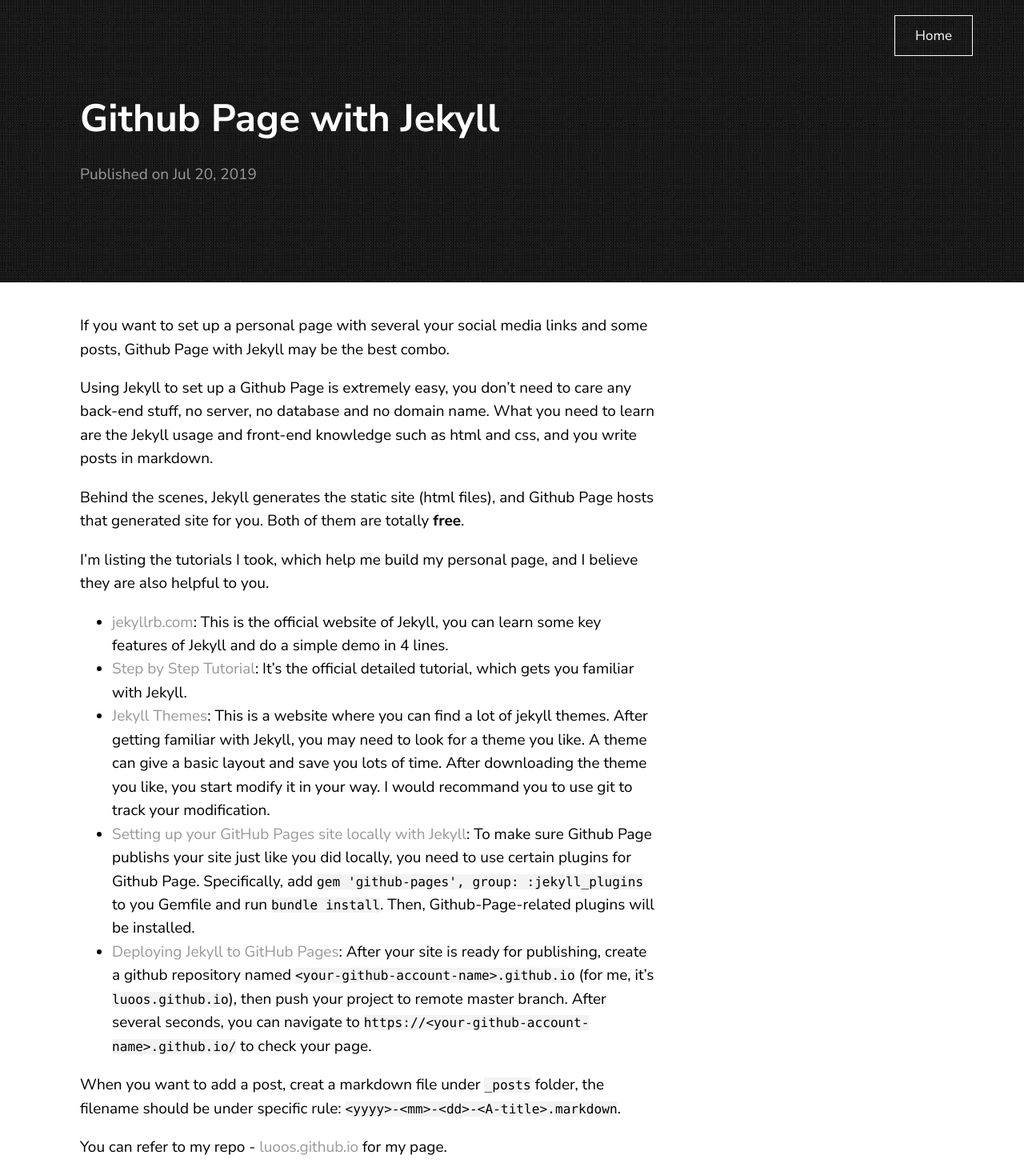
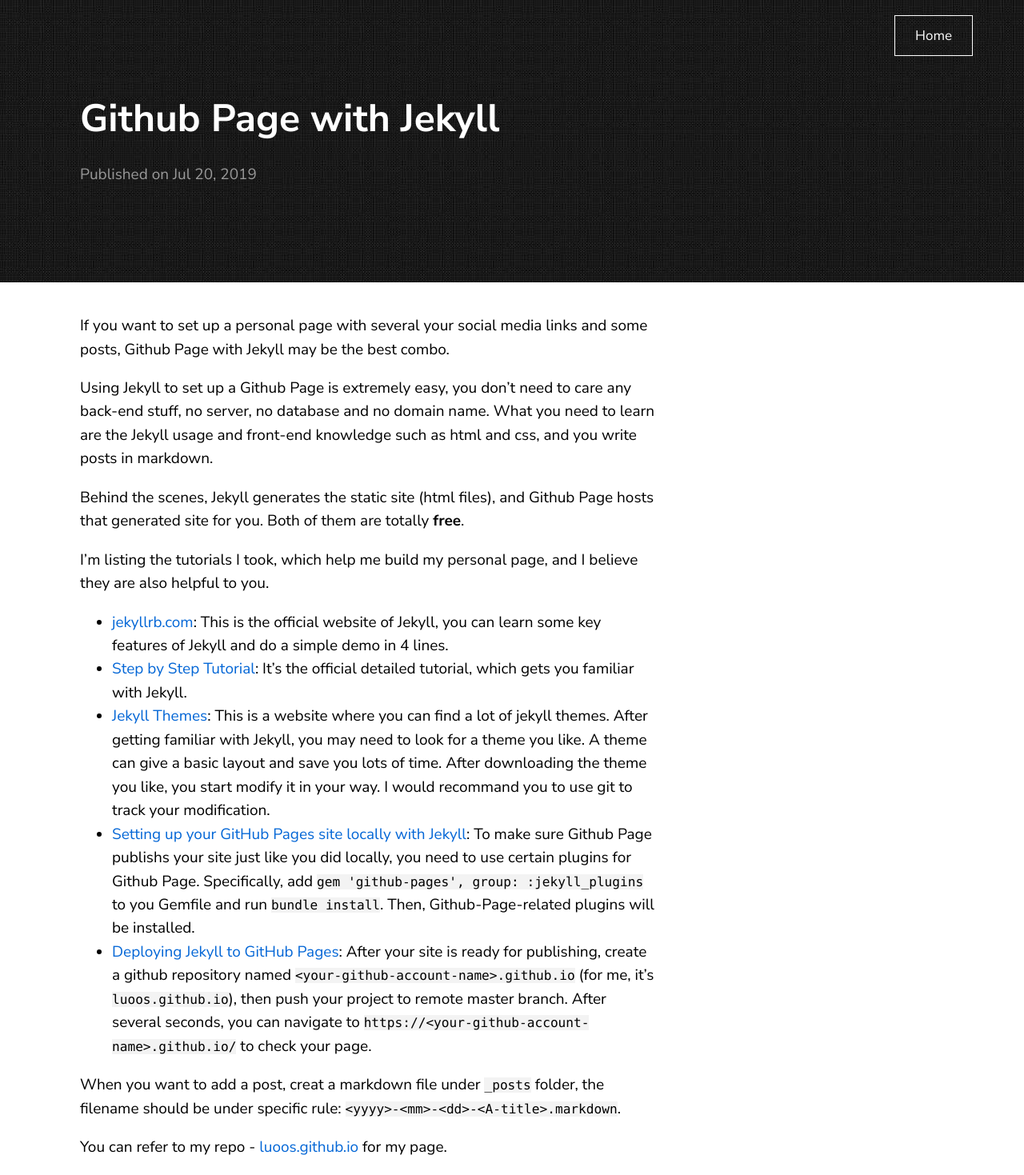
Before and after one commit to sfwu/sfwu.github.io, a Jekyll site: the page built from _posts/2019-07-20-github-page-with-jekyll.markdown, in a window 1280 px wide. Shown: the whole page at 80% size. Built offline with Jekyll 4.4.1, drawn with Linux system fonts in a browser that asks for light colours.

Commit message:
Change link color from #999 to #0366d6

```diff
--- a/_sass/theme.scss
+++ b/_sass/theme.scss
@@ -3,7 +3,7 @@
 @import 'begin';
 @import 'syntax';
 
-$linkColor: #999;
+$linkColor: #0366d6;
 $mobileW: 768px;
 $smallMobileW: 480px;
 $bigScreenW: 1600px;
```
